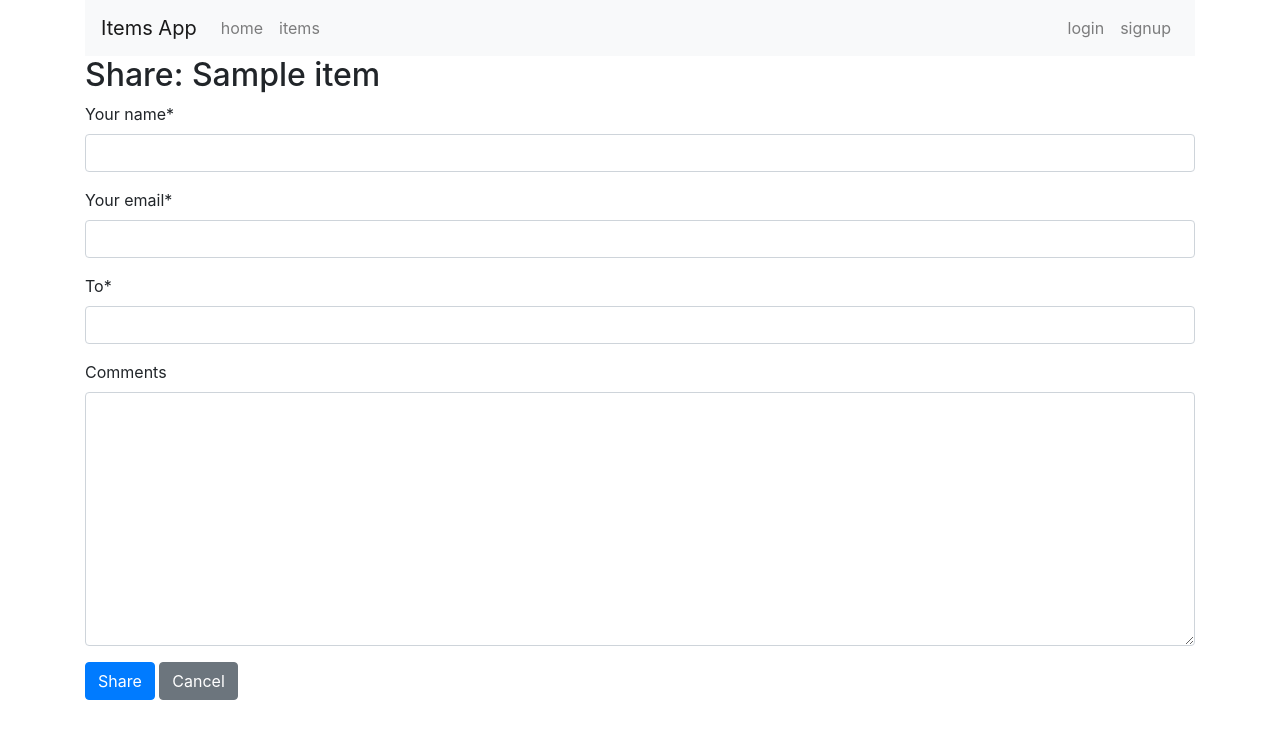
After one commit to mhmx01/items-web, a Django app: a page that uses items/templates/items/item_share.html in a window 1280 px wide. The commit adds this page. Shown: the top 739 px of the page. Run offline with Django 4.2, Linux system fonts and the light colour scheme; tables that the repository leaves empty hold one stand-in row (values such as "Sample post"); some libraries are stand-ins or nearby versions.

Commit message:
users can share items by email

```diff
--- /dev/null
+++ b/items/forms.py
@@ -0,0 +1,8 @@
+from django import forms
+
+
+class ItemShareForm(forms.Form):
+    name = forms.CharField(max_length=64, label='Your name')
+    email = forms.EmailField(label='Your email')
+    to = forms.EmailField()
+    comments = forms.CharField(widget=forms.Textarea, required=False)
--- /dev/null
+++ b/items/templates/items/item_share.html
@@ -0,0 +1,17 @@
+{% extends 'base.html' %}
+{% load crispy_forms_tags %}
+
+{% block content %}
+    <h2>Share: {{ item }}</h2>
+    {% if sent %}
+        <p class="alert alert-success text-center">Successfully shared with {{ form.to.value }}</p>
+        <p><a href="{{ item.get_absolute_url }}">return to item</a></p>
+    {% else %}
+        <form action="" method="post">
+            {% csrf_token %}
+            {{ form|crispy }}
+            <input class="btn btn-primary" type="submit" value="Share">
+            <a class="btn btn-secondary" href="{{ item.get_absolute_url }}">Cancel</a>
+        </form>
+    {% endif %}
+{% endblock %}
--- a/items/urls.py
+++ b/items/urls.py
@@ -8,4 +8,5 @@ urlpatterns = [
     path("<slug:slug>/", views.ItemDetailView.as_view(), name="item_detail"),
     path("<slug:slug>/delete/", views.ItemDeleteView.as_view(), name="item_delete"),
     path("<slug:slug>/edit/", views.ItemUpdateView.as_view(), name="item_edit"),
+    path("<slug:slug>/share/", views.item_share, name="item_share"),
 ]
--- a/items/views.py
+++ b/items/views.py
@@ -1,7 +1,11 @@
+from django.conf import settings
 from django.contrib.auth.mixins import LoginRequiredMixin, UserPassesTestMixin
+from django.core.mail import send_mail
+from django.shortcuts import get_object_or_404, render
 from django.urls import reverse_lazy
 from django.views import generic
 
+from .forms import ItemShareForm
 from .models import Item
 
 
@@ -44,3 +48,34 @@ class ItemUpdateView(LoginRequiredMixin, UserPassesTestMixin, generic.UpdateView
 
     def test_func(self):
         return self.request.user == self.get_object().owner
+
+
+def item_share(request, slug):
+    item = get_object_or_404(Item, slug=slug)
+    sent = False
+    if request.method == "POST":
+        form = ItemShareForm(request.POST)
+        if form.is_valid():
+            item_url = request.build_absolute_uri(item.get_absolute_url())
+            cd = form.cleaned_data
+            message = (
+                f"{cd['name']} ({cd['email']}) recommend you read: ({item.title}) at {item_url}\n"
+                + (
+                    f"\n------\n{cd['name']} comments:\n“{cd['comments']}”"
+                    if cd["comments"]
+                    else ""
+                )
+            )
+            send_mail(
+                subject=f"Recommended Item from {cd['name']}",
+                message=message,
+                from_email=settings.DEFAULT_FROM_EMAIL,
+                recipient_list=[cd["to"]],
+                fail_silently=False,
+            )
+            sent = True
+    else:
+        form = ItemShareForm()
+    return render(
+        request, "items/item_share.html", {"form": form, "item": item, "sent": sent}
+    )
```
Also changed, not shown: items/templates/items/item_detail.html (+5 -4 lines), zproject/settings.py (+11 -0 lines).
